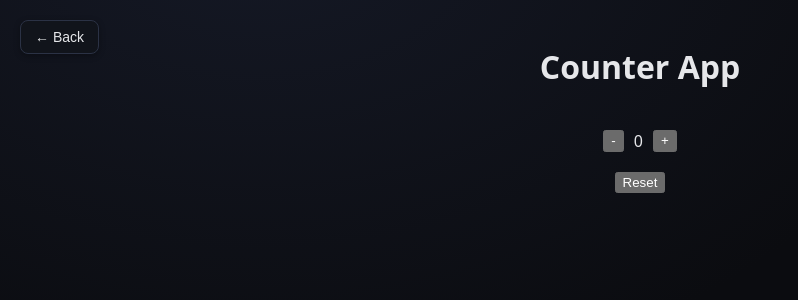
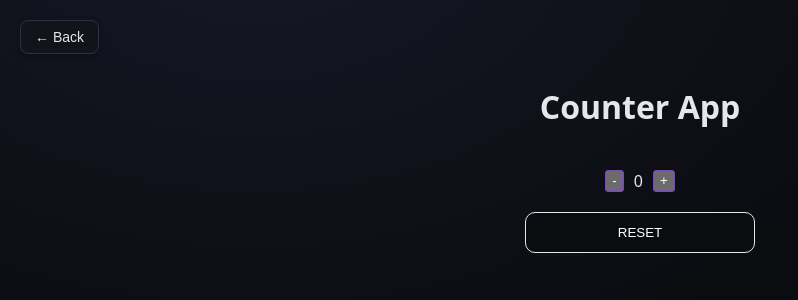
Before and after one commit to shay122990/ReactJS-basics-practice-projects, a React (Vite) app: page /projects/counter-click-tracker in a window 1280 px wide. Shown: the top 300 px of the page, without its empty margins (0-798 px from the left). Built offline with nearby package versions, Linux system fonts and the light colour scheme.

Commit message:
advice app

```diff
--- a/src/data/projects.js
+++ b/src/data/projects.js
@@ -18,4 +18,13 @@ export const PROJECTS = [
     skills: "arrays of objects, controlled inputs",
     img: "https://via.placeholder.com/640x360?text=Todo",
   },
+  {
+    id: 3,
+    slug: "get-advice",
+    title: "Get Advice",
+    category: "API fetching basics",
+    learn: "How to fetch data from API",
+    skills: "async await",
+    img: "https://via.placeholder.com/640x360?text=Todo",
+  },
 ];
--- a/src/index.css
+++ b/src/index.css
@@ -6,6 +6,7 @@
   --muted: #9aa0aa;
   --border: #1f2330;
   --ring: #2b3245;
+  --accent: #8638f3;
 }
 
 * {
@@ -114,12 +115,29 @@ body {
   justify-items: center;
   align-items: center;
   gap: 20px;
+  padding: 40px;
+  text-align: center;
 }
 .box {
   display: flex;
   flex-direction: row;
   gap: 10px;
 }
+.smallBtn {
+  border: var(--accent) 1px solid;
+  border-radius: 3px;
+}
+.btn {
+  width: 20%;
+  padding: 12px;
+  border-radius: 10px;
+  border: var(--text) 1px solid;
+  background-color: var(--bg);
+  text-transform: uppercase;
+}
+.btn:hover {
+  border: var(--accent) 1px solid;
+}
 @media (min-width: 375px) {
   .card {
     width: 93%;
--- a/src/pages/ProjectDetail.jsx
+++ b/src/pages/ProjectDetail.jsx
@@ -6,6 +6,7 @@ const registry = {
     import("../projects/counter-click-tracker/CounterApp.jsx")
   ),
   "todo-app": lazy(() => import("../projects/todo/ToDoApp.jsx")),
+  "get-advice": lazy(() => import("../projects/get-advice/GetAdvice.jsx")),
 };
 
 export default function ProjectDetail() {
--- a/src/projects/counter-click-tracker/CounterApp.jsx
+++ b/src/projects/counter-click-tracker/CounterApp.jsx
@@ -16,11 +16,17 @@ export default function CounterApp() {
     <div className="panel">
       <h1>Counter App</h1>
       <div className="box">
-        <button onClick={decreaseCount}>-</button>
+        <button onClick={decreaseCount} className="smallBtn">
+          -
+        </button>
         {count}
-        <button onClick={increaseCount}>+</button>
+        <button onClick={increaseCount} className="smallBtn">
+          +
+        </button>
       </div>
-      <button onClick={resetCount}>Reset</button>
+      <button onClick={resetCount} className="btn">
+        Reset
+      </button>
     </div>
   );
 }
--- /dev/null
+++ b/src/projects/get-advice/GetAdvice.jsx
@@ -0,0 +1,31 @@
+import { useState, useEffect } from "react";
+const GetAdvice = () => {
+  const [advice, setAdvice] = useState("");
+  const [count, setCount] = useState(0);
+
+  async function getAdvice() {
+    const res = await fetch("https://api.adviceslip.com/advice");
+    const data = await res.json();
+    console.log(data);
+
+    setAdvice(data.slip.advice);
+    setCount((prev) => prev + 1);
+  }
+
+  useEffect(function () {
+    getAdvice();
+  }, []); // will load twice due to strict mode, ignore for now
+  return (
+    <div className="panel">
+      <h1>{advice}</h1>
+      <button onClick={getAdvice} className="btn">
+        Give advice
+      </button>
+      <p>
+        You have read <em>{count}</em> pieces of advice
+      </p>
+    </div>
+  );
+};
+
+export default GetAdvice;
--- a/src/projects/todo/ToDoApp.jsx
+++ b/src/projects/todo/ToDoApp.jsx
@@ -20,8 +20,11 @@ export default function App() {
         type="text"
         value={input}
         onChange={(e) => setInput(e.target.value)}
+        className="input"
       />
-      <button onClick={addTask}>Add Task</button>
+      <button onClick={addTask} className="btn">
+        Add Task
+      </button>
       <ul>
         {list.map((item, index) => (
           <li key={index}>
```
